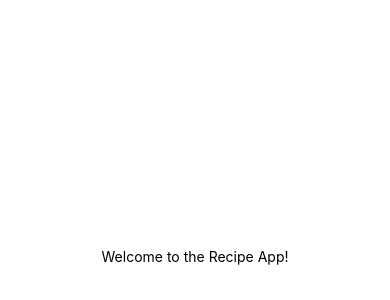
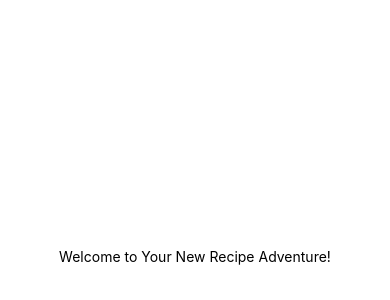
Before and after one commit to aitsereal1973/app-de-recetas, a React Native app: screen / in a window 390 px wide. Shown: the part 166-466 px from the top of the page. Built offline with nearby package versions, Linux system fonts and the light colour scheme.

Commit message:
Update welcome text to be more engaging.

```diff
--- a/App.js
+++ b/App.js
@@ -4,7 +4,7 @@ import { StyleSheet, Text, View } from 'react-native';
 const App = () => {
   return (
     <View style={styles.container}>
-      <Text>Welcome to the Recipe App!</Text>
+      <Text>Welcome to Your New Recipe Adventure!</Text>
     </View>
   );
 };
```
